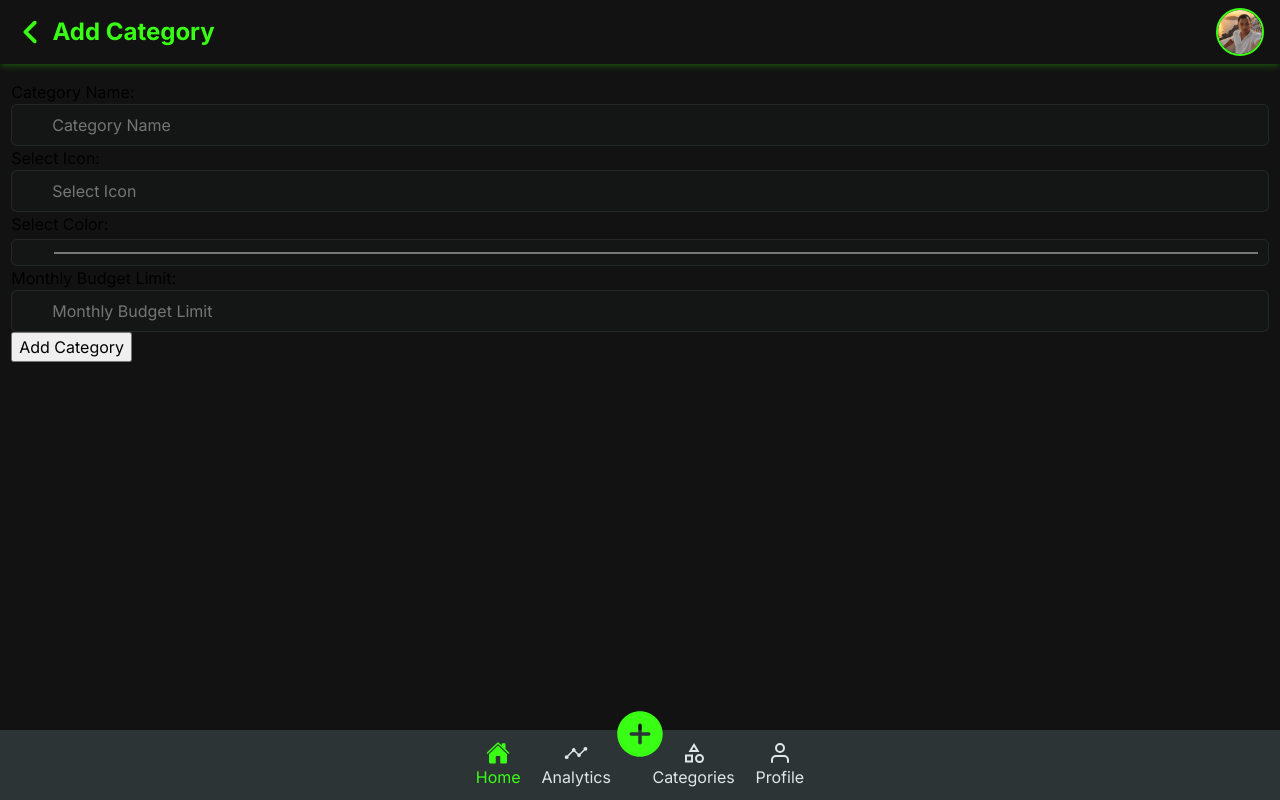
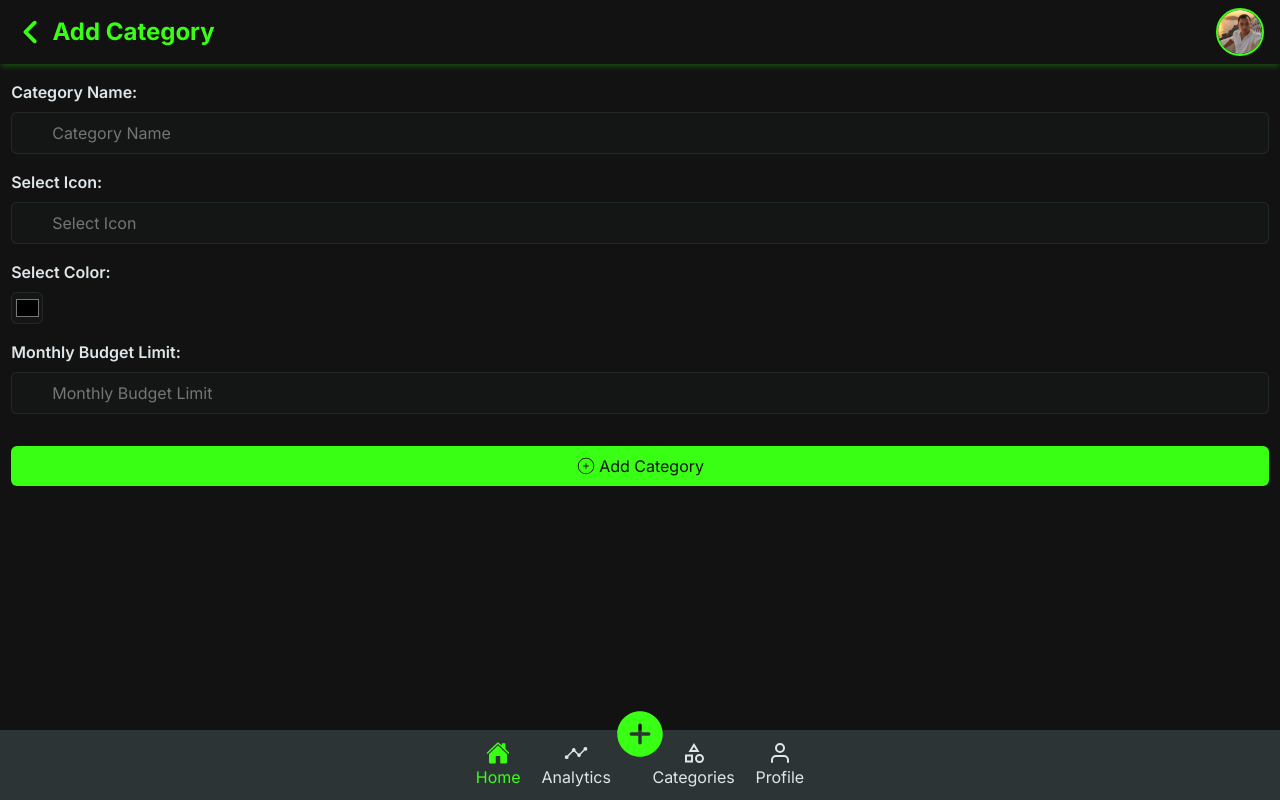
Before and after one commit to Andriamahay11master/SpendWise, a React (Vite) app: page /addCategory in a window 1280 px wide. Built offline with nearby package versions, Linux system fonts and the light colour scheme.

Commit message:
init styling form

```diff
--- a/src/components/Category/CategoryForm.tsx
+++ b/src/components/Category/CategoryForm.tsx
@@ -1,3 +1,4 @@
+import { CiCirclePlus } from "react-icons/ci";
 const CategoryForm = () => {
   return (
     <div className="main-block">
@@ -20,9 +21,7 @@ const CategoryForm = () => {
         </div>
         <div className="form-group form-button">
           <button type="submit" className="btn btn-primary">
-            <span className="circle" aria-hidden="true">
-              <span className="icon arrow"></span>
-            </span>
+            <CiCirclePlus />
             <span className="button-text">Add Category</span>
           </button>
         </div>
--- a/src/styles/common/_buttons.scss
+++ b/src/styles/common/_buttons.scss
@@ -0,0 +1,17 @@
+.btn {
+  border: none;
+  border-radius: $border-radius-sm;
+  padding: 0.5rem 1rem;
+  cursor: pointer;
+  transition: all 0.3s ease-in-out;
+  text-align: center;
+  @include flex-center;
+  svg {
+    font-size: $font-size-lg;
+    margin-right: 0.2rem;
+  }
+  &-primary {
+    background-color: $primary;
+    color: $neutral;
+  }
+}
--- a/src/styles/common/_form.scss
+++ b/src/styles/common/_form.scss
@@ -10,4 +10,25 @@ input {
     outline: none;
     border-color: $primary;
   }
+  &[type="color"] {
+    height: 2rem;
+    width: 2rem;
+    padding: 0.1rem;
+  }
 }
+
+label {
+  display: block;
+  @include text-light-grey;
+  margin-bottom: 0.5rem;
+}
+
+.form-group {
+  margin-bottom: 1rem;
+  &.form-button {
+    padding-top: 1rem;
+    .btn {
+      width: 100%;
+    }
+  }
+}
```
